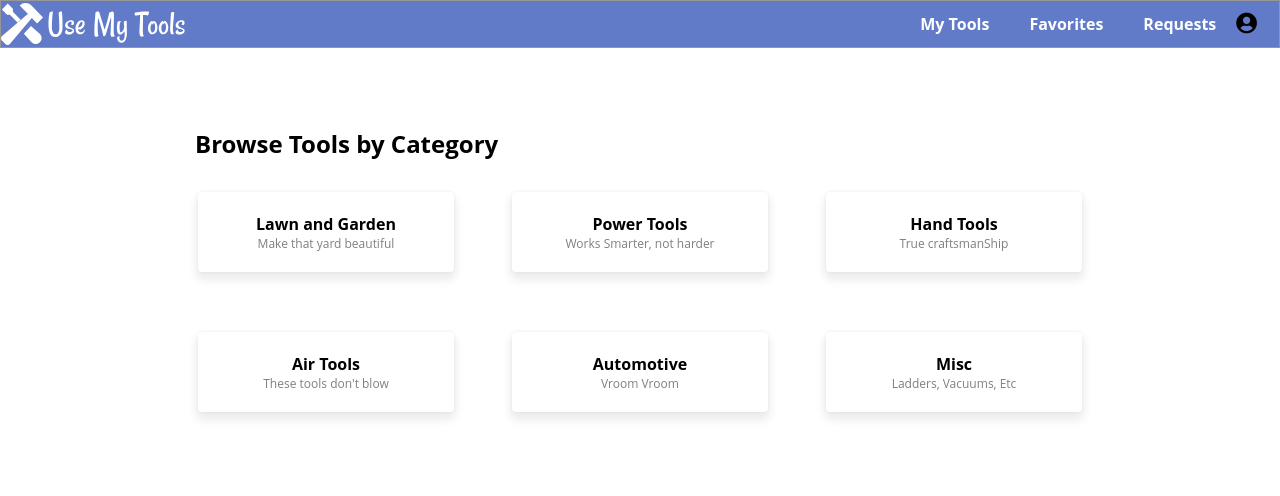
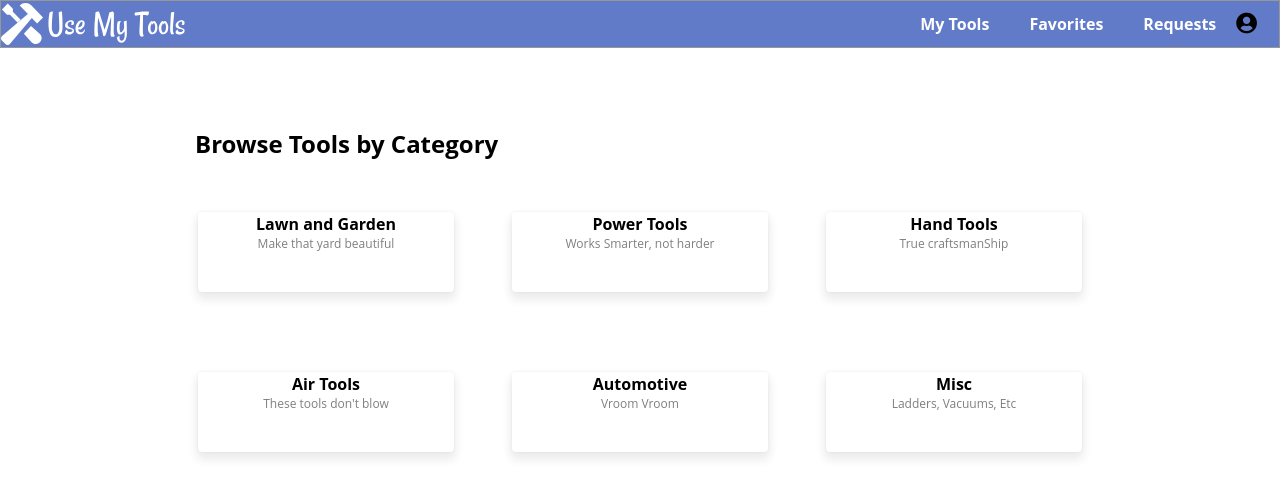
Before and after one commit to use-my-tools-build-week/Frontend, a React (Create React App) app in the folder tools/: page /home in a window 1280 px wide. Shown: the top 496 px of the page. Built offline with nearby package versions, Linux system fonts and the light colour scheme; no server answers.

Commit message:
added category pages / finished categories section on home page

```diff
--- a/tools/src/App.js
+++ b/tools/src/App.js
@@ -7,6 +7,12 @@ import Welcome from './components/Welcome/Welcome';
 import AddToolPage from './components/AddTool/AddToolPage';
 import PrivateRoute from './PrivateRoute';
 import Home from './components/Home/Home';
+import AirTools from './components/CategoryPages/AirTools';
+import Automotive from './components/CategoryPages/Automotive';
+import HandTools from './components/CategoryPages/HandTools'
+import LawnAndGarden from './components/CategoryPages/LawnAndGarden';
+import Misc from './components/CategoryPages/Misc';
+import PowerTools from './components/CategoryPages/PowerTools';
 
 
 
@@ -22,6 +28,12 @@ class App extends Component {
         <PrivateRoute path="/welcome"  component={Welcome} />
         <Route path="/addtool" component={AddToolPage} />
         <Route path="/home" component={Home} />
+        <Route path="/airtools" component={AirTools} />
+        <Route path="/automotive" component={Automotive} />
+        <Route path="/handtools" component={HandTools} />
+        <Route path="/lawnandgarden" component={LawnAndGarden} />
+        <Route path="/misc" component={Misc} />
+        <Route path="/powertools" component={PowerTools} />
       </div>
     );
   }
--- /dev/null
+++ b/tools/src/components/CategoryPages/AirTools.js
@@ -0,0 +1,14 @@
+import React from 'react';
+import './Category.css';
+
+class AirTools extends React.Component {
+    render() {
+        return (
+            <div>
+               <h1>AirTools</h1>
+            </div>
+        )
+    }
+}
+
+export default AirTools;
--- /dev/null
+++ b/tools/src/components/CategoryPages/Automotive.js
@@ -0,0 +1,14 @@
+import React from 'react';
+import './Category.css';
+
+class Automotive extends React.Component {
+    render() {
+        return (
+            <div>
+               <h1>Automotive</h1>
+            </div>
+        )
+    }
+}
+
+export default Automotive;
--- /dev/null
+++ b/tools/src/components/CategoryPages/Category.css
@@ -0,0 +1,3 @@
+h1{
+    font-size: 40px;
+}
--- /dev/null
+++ b/tools/src/components/CategoryPages/HandTools.js
@@ -0,0 +1,14 @@
+import React from 'react';
+import './Category.css';
+
+class HandTools extends React.Component {
+    render() {
+        return (
+            <div>
+               <h1>HandTools</h1>
+            </div>
+        )
+    }
+}
+
+export default HandTools;
--- /dev/null
+++ b/tools/src/components/CategoryPages/LawnAndGarden.js
@@ -0,0 +1,14 @@
+import React from 'react';
+import './Category.css';
+
+class LawnAndGarden extends React.Component {
+    render() {
+        return (
+            <div>
+               <h1>LawnAndGarden</h1>
+            </div>
+        )
+    }
+}
+
+export default LawnAndGarden;
--- /dev/null
+++ b/tools/src/components/CategoryPages/Misc.js
@@ -0,0 +1,14 @@
+import React from 'react';
+import './Category.css';
+
+class Misc extends React.Component {
+    render() {
+        return (
+            <div>
+               <h1>Misc</h1>
+            </div>
+        )
+    }
+}
+
+export default Misc;
--- /dev/null
+++ b/tools/src/components/CategoryPages/PowerTools.js
@@ -0,0 +1,14 @@
+import React from 'react';
+import './Category.css';
+
+class PowerTools extends React.Component {
+    render() {
+        return (
+            <div>
+               <h1>PowerTools</h1>
+            </div>
+        )
+    }
+}
+
+export default PowerTools;
--- a/tools/src/components/Home/Home.css
+++ b/tools/src/components/Home/Home.css
@@ -50,3 +50,7 @@
     line-height: 16px;
     margin: 0;
 }
+
+a {
+    text-decoration: none;
+}
--- a/tools/src/components/Home/Home.js
+++ b/tools/src/components/Home/Home.js
@@ -3,6 +3,7 @@ import { connect } from 'react-redux';
 import {FetchTools} from '../../Actions/Actions';
 import Nav from '../../Nav/Nav';
 import './Home.css'
+import {Link} from 'react-router-dom';
 
 class Home extends React.Component {
 
@@ -20,30 +21,30 @@ class Home extends React.Component {
                 <div className="CategoriesContainer">
                    <h1 className="CategoryHeader">Browse Tools by Category</h1>
                    <div className="Categories">
-                        <div class="CategoryCard">
+                        <Link to="/lawnandgarden"><div class="CategoryCard">
                             <h2 className="CardHead" >Lawn and Garden</h2>
                             <h3 className="CardSubTitle" >Make that yard beautiful</h3>
-                        </div>
-                        <div class="CategoryCard">
+                        </div> </Link>
+                        <Link to="/powertools"><div class="CategoryCard">
                             <h2 className="CardHead" >Power Tools</h2>
                             <h3 className="CardSubTitle" >Works Smarter, not harder</h3>
-                        </div>
-                        <div class="CategoryCard">
+                        </div> </Link>
+                        <Link to="/handtools"><div class="CategoryCard">
                             <h2 className="CardHead" >Hand Tools</h2>
                             <h3 className="CardSubTitle" >True craftsmanShip</h3>
-                        </div>
-                        <div class="CategoryCard">
+                        </div> </Link>
+                        <Link to="/airtools"><div class="CategoryCard">
                             <h2 className="CardHead" >Air Tools</h2>
                             <h3 className="CardSubTitle" >These tools don't blow</h3>
-                        </div>
-                        <div class="CategoryCard">
+                        </div> </Link>
+                        <Link to="/automotive"><div class="CategoryCard">
                             <h2 className="CardHead" >Automotive</h2>
                             <h3 className="CardSubTitle" >Vroom Vroom</h3>
-                        </div>
-                        <div class="CategoryCard">
+                        </div> </Link>
+                        <Link to="/misc"><div class="CategoryCard">
                             <h2 className="CardHead" >Misc</h2>
                             <h3 className="CardSubTitle" >Ladders, Vacuums, Etc</h3>
-                        </div>
+                        </div> </Link>
                     </div>
                 </div>
             </div>
```
